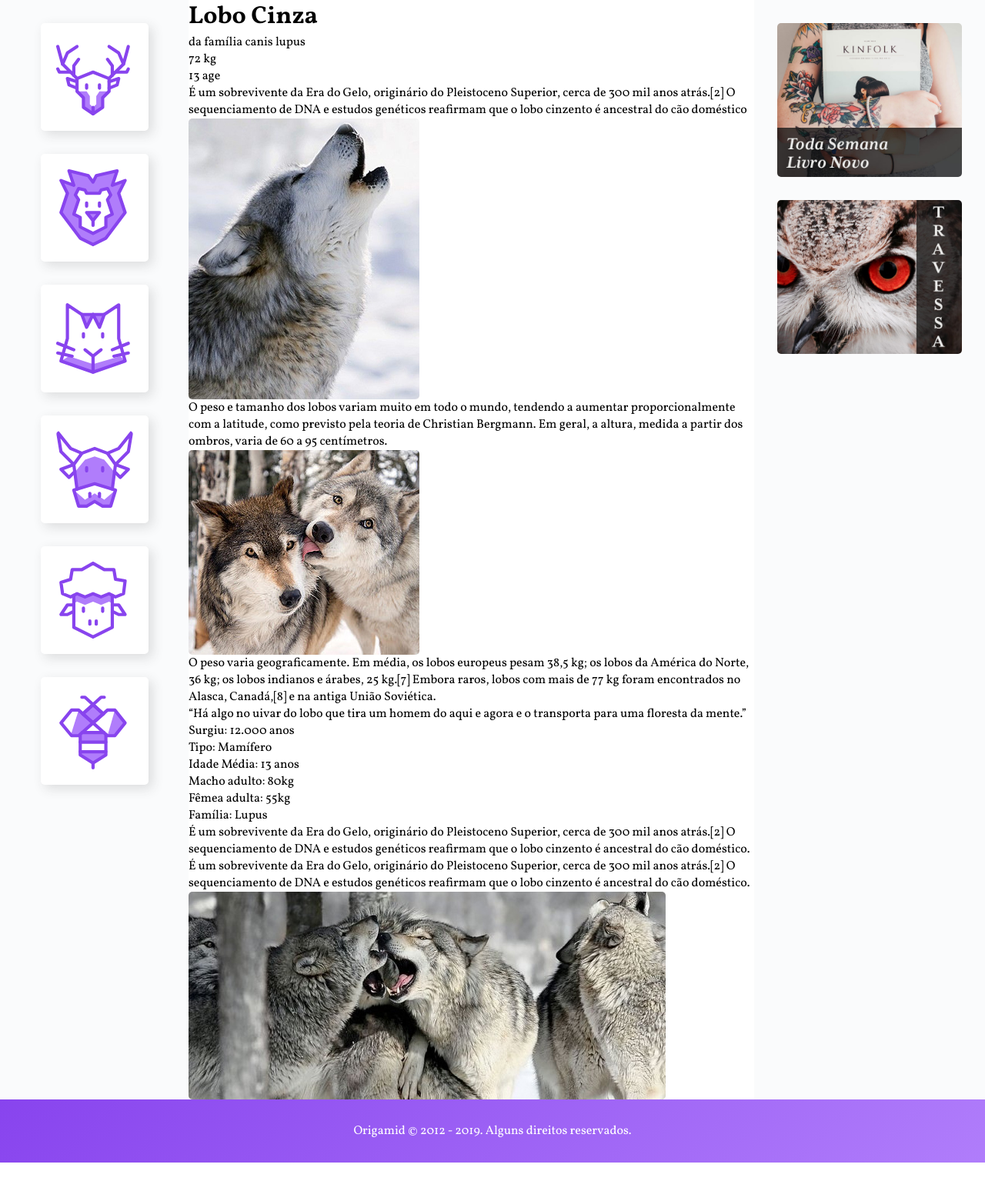
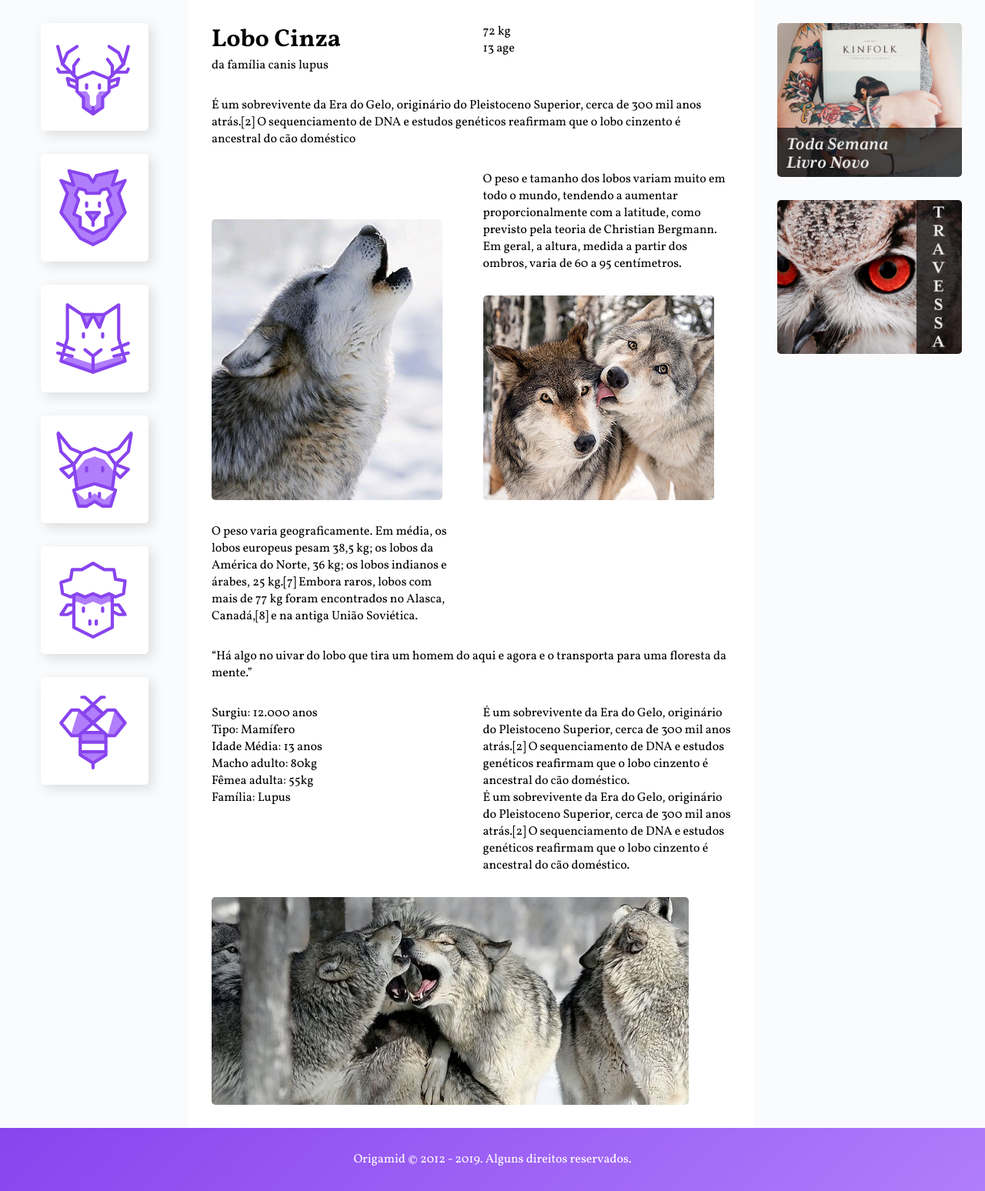
Before and after one commit to jgdj01/origamid-cursos, a PHP site: page / in a window 1280 px wide. Shown: the part 105-1653 px from the top of the page at 77% size. Before the commit the page ends 1616 px from the top, so only its background shows below. Run offline with PHP 8.4, Linux system fonts and the light colour scheme.

Commit message:
Wildbeast Conteúdo Grid

```diff
--- a/css-grid-layout/wildbeast/css/style.css
+++ b/css-grid-layout/wildbeast/css/style.css
@@ -99,8 +99,29 @@ img {
   background: #b07dfb;
 }
 
+/* CONTENT */
+
 .content {
   grid-area: content;
+  max-width: 900px;
+  margin: 0 auto;
+  padding: 30px;
+  display: grid;
+  grid-template-columns: 1fr 1fr;
+  grid-gap: 30px;
+}
+
+.col-wide {
+  grid-column: 1 / -1;
+}
+
+.imagem-1 {
+  grid-row: span 2;
+  align-self: end;
+}
+
+.item-2 {
+  align-self: end;
 }
 
 /* ANUNCIOS */
--- a/css-grid-layout/wildbeast/index.html
+++ b/css-grid-layout/wildbeast/index.html
@@ -51,23 +51,24 @@
                 </div>
             </div>
 
-            <p> É um sobrevivente da Era do Gelo, originário do Pleistoceno Superior, cerca de 300 mil anos atrás.[2] O
+            <p class="col-wide"> É um sobrevivente da Era do Gelo, originário do Pleistoceno Superior, cerca de 300 mil
+                anos atrás.[2] O
                 sequenciamento de DNA e estudos genéticos reafirmam que o lobo cinzento é ancestral do cão doméstico
             </p>
 
-            <img src="img/wolf1.jpg" alt="Wolf 1">
+            <img class="imagem-1" src="img/wolf1.jpg" alt="Wolf 1">
 
             <p>O peso e tamanho dos lobos variam muito em todo o mundo, tendendo a aumentar proporcionalmente com a
                 latitude, como previsto pela teoria de Christian Bergmann. Em geral, a altura, medida a partir dos
                 ombros, varia de 60 a 95 centímetros.</p>
 
-            <img src="img/wolf2.jpg" alt="Wolf 2">
+            <img class="imagem-2" src="img/wolf2.jpg" alt="Wolf 2">
             <p>O peso varia geograficamente. Em média, os lobos europeus pesam 38,5 kg; os lobos da América do
                 Norte, 36 kg; os lobos indianos e árabes, 25 kg.[7] Embora raros, lobos com mais de 77 kg foram
                 encontrados no Alasca, Canadá,[8] e na antiga União Soviética.
             </p>
 
-            <blockquote class="citacao">
+            <blockquote class="citacao col-wide">
                 <p>“Há algo no uivar do lobo que tira um homem do aqui e agora e o transporta para uma floresta da
                     mente.”</p>
             </blockquote>
@@ -90,7 +91,7 @@
                     do cão doméstico.</p>
             </div>
 
-            <img src="img/wolf3.jpg" alt="Wolf 3">
+            <img class="col-wide" src="img/wolf3.jpg" alt="Wolf 3">
         </main>
 
         <aside class="anuncios">
```
